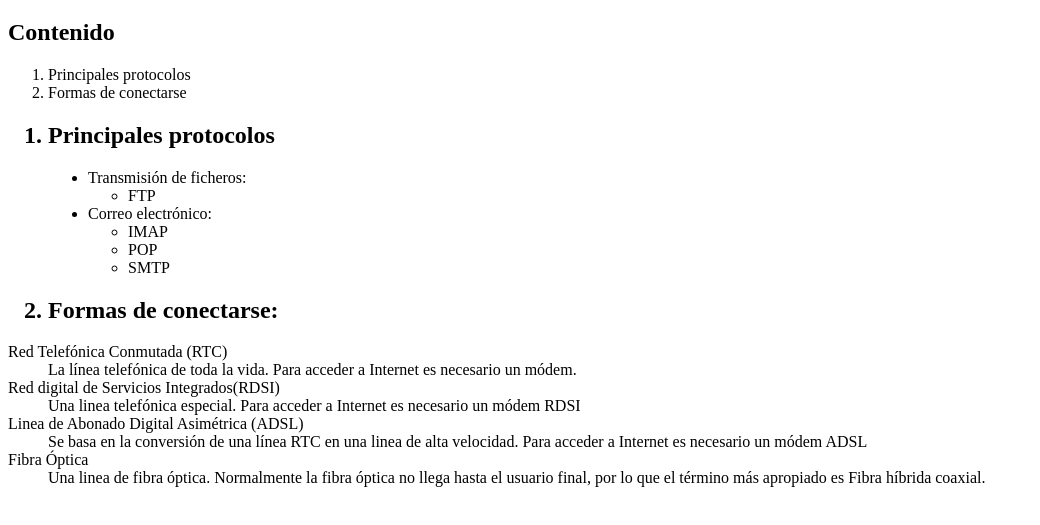
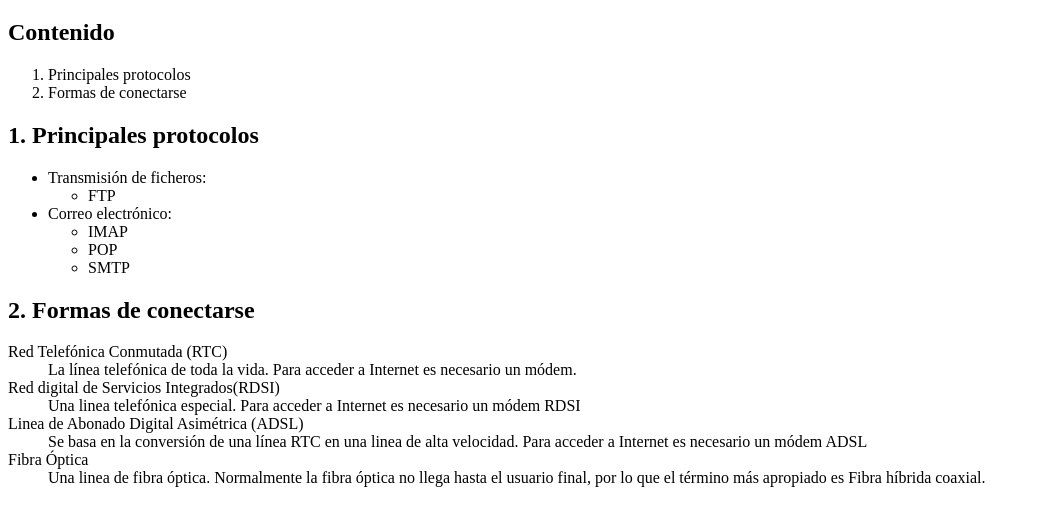
Before and after one commit to leomarlm/Entregas_Nucba, a plain HTML site: page Ejercicio2/index.html in a window 1280 px wide. Shown: the part 61-586 px from the top of the page, without its empty margins (0-1040 px from the left). Drawn offline with Linux system fonts and the light colour scheme.

Commit message:
Agrego correcciones a listas anidadas

```diff
--- a/Ejercicio2/index.html
+++ b/Ejercicio2/index.html
@@ -1,9 +1,9 @@
 <!DOCTYPE html>
 <html lang="en">
   <head>
-    <meta charset="UTF-8">
-    <meta http-equiv="X-UA-Compatible" content="IE=edge">
-    <meta name="viewport" content="width=device-width, initial-scale=1.0">
+    <meta charset="UTF-8" />
+    <meta http-equiv="X-UA-Compatible" content="IE=edge" />
+    <meta name="viewport" content="width=device-width, initial-scale=1.0" />
     <title>Internet</title>
   </head>
   <body>
@@ -13,31 +13,47 @@
         <li>Principales protocolos</li>
         <li>Formas de conectarse</li>
     </ol>
-    <ol>
-         <h2><li>Principales protocolos</li></h2>
-         <ul type="disc">
-            <li>Transmisión de ficheros:</li>
-             <ul type="circle">
+
+    <h2>1. Principales protocolos</h2>
+        <ul>
+          <li>
+            Transmisión de ficheros:
+            <ul>
               <li>FTP</li>
             </ul>
-             <li>Correo electrónico:</li>
-             <ul  type="circle">
+          </li>
+          <li>
+            Correo electrónico:
+            <ul>
               <li>IMAP</li>
               <li>POP</li>
               <li>SMTP</li>
             </ul>
+          </li>
         </ul>
-           <h2><li>Formas de conectarse:</li></h2>
-    </ol>
+      <h2>2. Formas de conectarse</h2>
     <dl>
       <dt>Red Telefónica Conmutada (RTC)</dt>
-        <dd>La línea telefónica de toda la vida. Para acceder a Internet es necesario un módem.</dd>
+      <dd>
+        La línea telefónica de toda la vida. Para acceder a Internet es
+        necesario un módem.
+      </dd>
       <dt>Red digital de Servicios Integrados(RDSI)</dt>
-        <dd>Una linea telefónica especial. Para acceder a Internet es necesario un módem RDSI</dd>
+      <dd>
+        Una linea telefónica especial. Para acceder a Internet es necesario un
+        módem RDSI
+      </dd>
       <dt>Linea de Abonado Digital Asimétrica (ADSL)</dt>
-        <dd>Se basa en la conversión de una línea RTC en una linea de alta velocidad. Para acceder a Internet es necesario un módem ADSL</dd>
+      <dd>
+        Se basa en la conversión de una línea RTC en una linea de alta
+        velocidad. Para acceder a Internet es necesario un módem ADSL
+      </dd>
       <dt>Fibra Óptica</dt>
-        <dd>Una linea de fibra óptica. Normalmente la fibra óptica no llega hasta el usuario final, por lo que el término más apropiado es Fibra híbrida coaxial.</dd>
+      <dd>
+        Una linea de fibra óptica. Normalmente la fibra óptica no llega hasta el
+        usuario final, por lo que el término más apropiado es Fibra híbrida
+        coaxial.
+      </dd>
     </dl>
   </body>
 </html>
```
Lines whose indentation alone changed are shown as unchanged.
